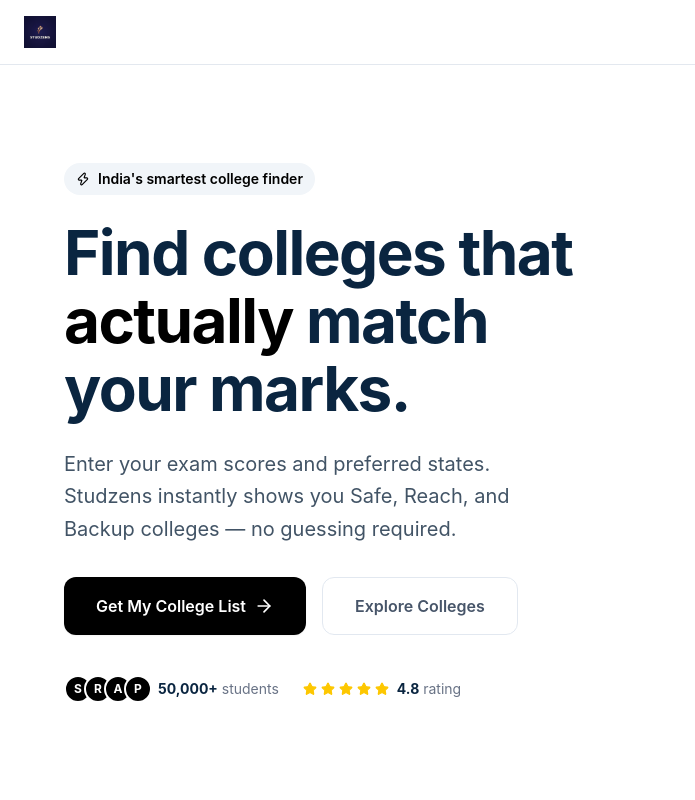
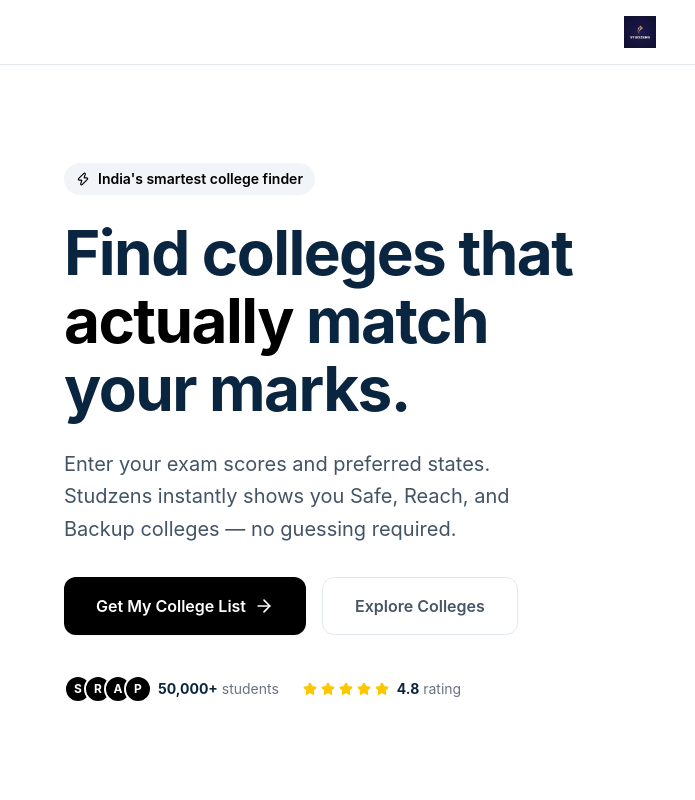
Before and after one commit to Aryan-del-07/studzens, a React (Vite) app in the folder frontend/: page / in a window 1280 px wide. Shown: the top 800 px of the page, without its empty margins (0-695 px from the left). Built offline with nearby package versions, Linux system fonts and the light colour scheme.

Commit message:
Center logo in navbar

```diff
--- a/frontend/src/components/layout/PageShell.tsx
+++ b/frontend/src/components/layout/PageShell.tsx
@@ -55,17 +55,12 @@
  ------------------------------------------------------------------------------ */}
  {(!hideNav && (isAuthenticated || isLandingPage)) && (
  <header className="sticky top-0 z-50 bg-white/90 backdrop-blur-md border-b border-[#E3E8EF] transition-colors duration-200">
- <div className="w-full max-w-[1400px] mx-auto px-6 h-16 flex items-center justify-between gap-4">
- {/* Left side: Logo + Desktop navigation */}
- <div className="flex items-center gap-6">
- {/* Logo link that goes to the dashboard if authenticated, else / */}
- <Link to={isAuthenticated ? "/dashboard" : "/"} className="flex items-center gap-2 group">
- <img src="/logo.png" alt="Studzens Logo" className="h-8 w-auto object-contain" />
- </Link>
+ <div className="w-full max-w-[1400px] mx-auto px-6 h-16 relative flex items-center justify-between">
 
- {/* Desktop Navigation — hidden on small screens (hidden lg:flex) */}
+ {/* Left side: Desktop navigation */}
+ <div className="flex-1 flex items-center justify-start">
  {isAuthenticated && !isLandingPage && (
- <nav className="hidden lg:flex items-center gap-1 ml-2">
+ <nav className="hidden lg:flex items-center gap-1">
  <NavLink to="/dashboard" icon={<LayoutDashboard size={17} />} label="Dashboard" active={location.pathname === '/dashboard'} />
  <NavLink to="/search" icon={<Search size={17} />} label="Colleges" active={location.pathname === '/search'} />
  <NavLink to="/compare" icon={<GitCompareArrows size={17} />} label="Compare" active={location.pathname === '/compare'} />
@@ -75,9 +70,17 @@
  )}
  </div>
 
+ {/* Center: Logo */}
+ <div className="absolute left-1/2 top-1/2 -translate-x-1/2 -translate-y-1/2 flex items-center justify-center">
+ <Link to={isAuthenticated ? "/dashboard" : "/"} className="flex items-center group">
+ <img src="/logo.png" alt="Studzens Logo" className="h-8 w-auto object-contain" />
+ </Link>
+ </div>
+
  {/* Right side: Profile icon + Mobile hamburger button */}
+ <div className="flex-1 flex items-center justify-end gap-3">
  {isAuthenticated && !isLandingPage && (
- <div className="flex items-center gap-3">
+ <>
  {/* Profile icon — only visible on small screens and up */}
  <Link
  to="/profile"
@@ -93,8 +96,9 @@
  >
  {isMenuOpen ? <X size={22} /> : <Menu size={22} />}
  </button>
+ </>
+ )}
  </div>
- )}
  </div>
 
  {/* ------------------------------------------------------------------------------
```
